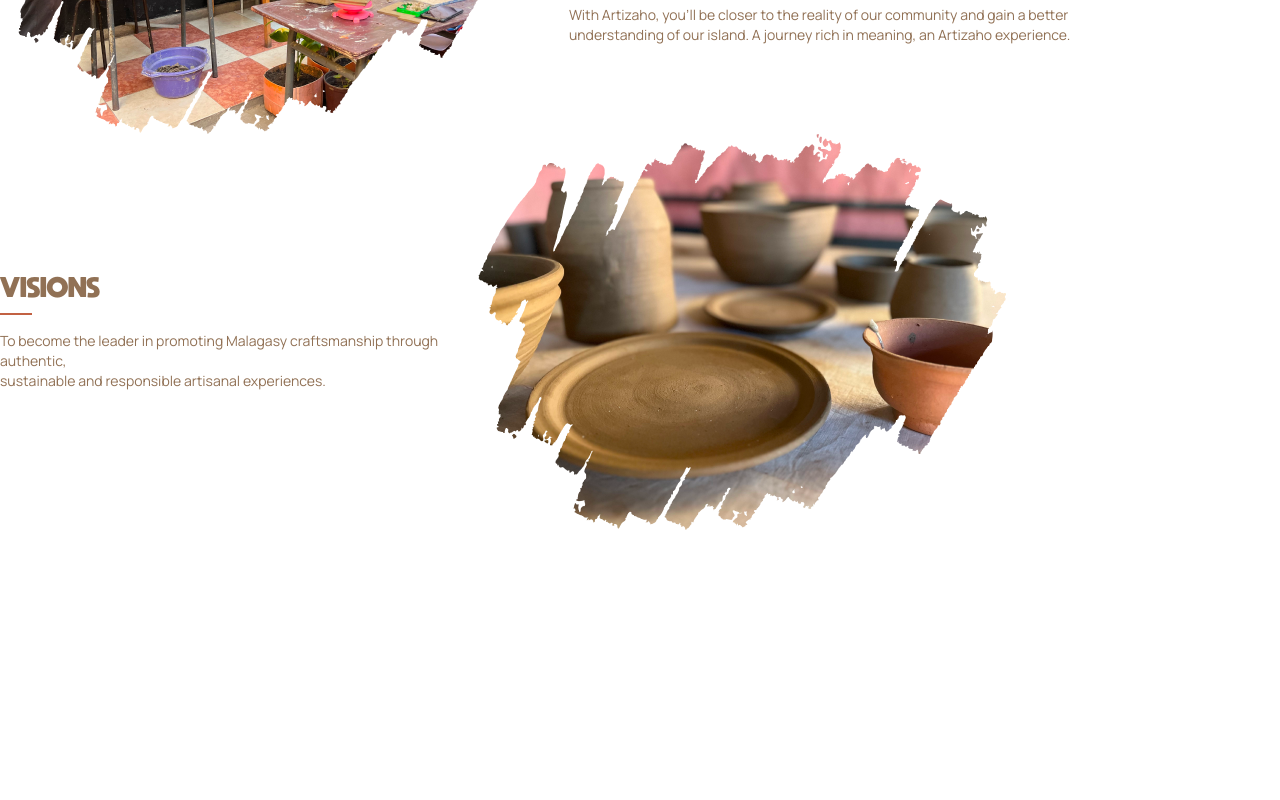
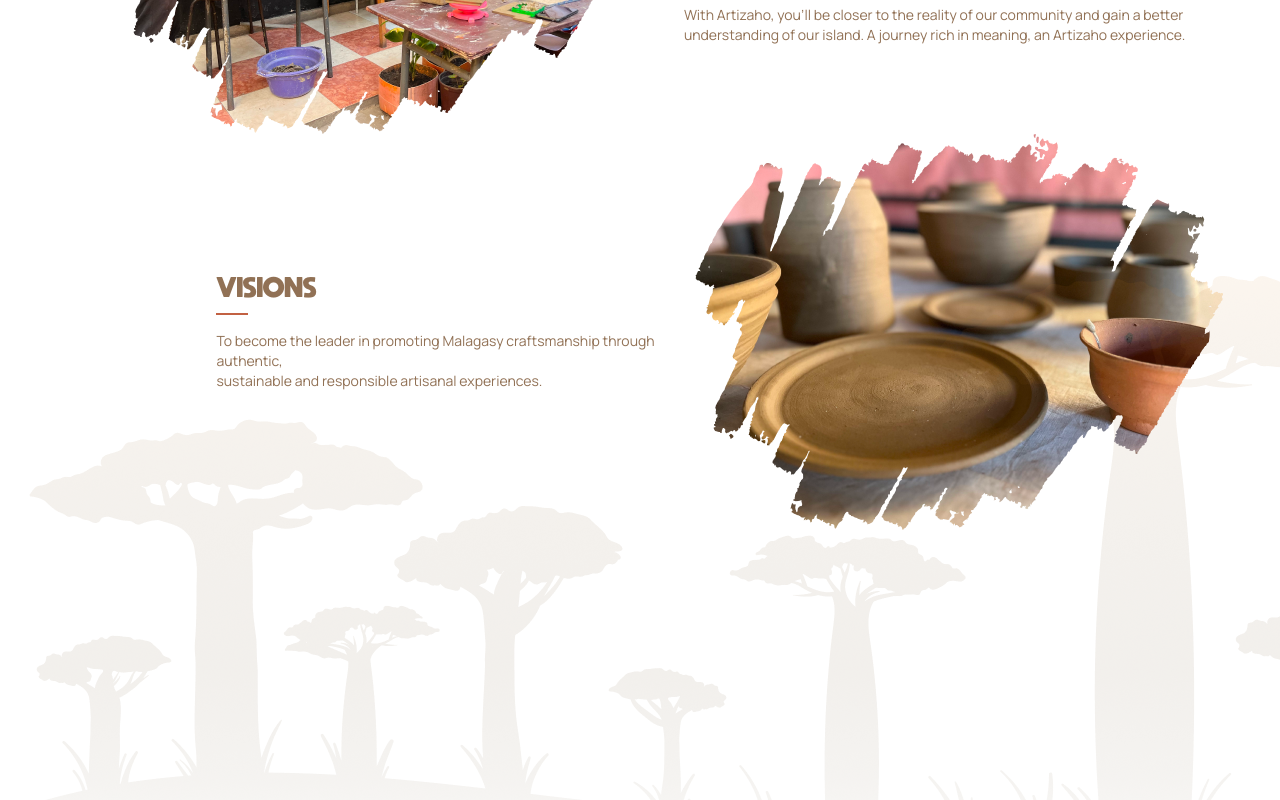
Before and after one commit to andrianina4/ARTIZAHO, a Next.js app: page /whoare in a window 1280 px wide. Shown: the part 371-1171 px from the top of the page. Before the commit the page ends 901 px from the top, so only its background shows below. Built offline with nearby package versions, Linux system fonts and the light colour scheme.

Commit message:
MAJ bg whoare

```diff
--- a/app/layout.tsx
+++ b/app/layout.tsx
@@ -14,7 +14,7 @@ export default function RootLayout({
 }) {
   return (
     <html lang="en">
-      <body className="font-manrope relative text-black-default bg-white text-base">
+      <body className="font-manrope relative text-black-default bg-white text-base ">
         {children}
       </body>
     </html>
--- a/app/whoare/page.tsx
+++ b/app/whoare/page.tsx
@@ -1,33 +1,31 @@
 import Title from "@/components/Title";
 import NavBar from "@/components/nav-bar";
-import { whoare1, whoare2 } from "@/constants/link/images";
+import { baobabWhoAre, whoare1, whoare2 } from "@/constants/link/images";
 import Image from "next/image";
 
 export default function page() {
   return (
-    <div className="bg-[#FFF] w-[1440px] mx-auto">
+    <>
+      <div className="bg-[#FFF] w-[1440px] mx-auto overflow-hidden">
         <header>
           <NavBar isWhite={true} />
         </header>
 
-      <div className="bodyContainer flex items-center gap-10">
-        <Image
-          src={whoare1}
-          alt="whoare1"
-        />
+        <div className="bodyContainer flex items-center gap-10 justify-center">
+          <Image src={whoare1} alt="whoare1" />
 
           <div className="text-brown">
             <Title title="WHO WE ARE" />
 
             <p className="font-manrope text-sm font-normal mt-4">
               Artizaho is a structure that works to highlight Malagasy craftsmen
-            and know-how. It&apos;s <br /> an approach to travel that allows you
-            to take your time and connect with the world around you.
+              and know-how. It&apos;s <br /> an approach to travel that allows
+              you to take your time and connect with the world around you.
               <br /> <br />
               With us, you&apos;ll push open the doors of their workshops,
-            discover their world and their passion & you&apos;ll <br /> get your
-            hands dirty to make yourself a tangible souvenir of your trip.{" "}
-            <br />
+              discover their world and their passion & you&apos;ll <br /> get
+              your hands dirty to make yourself a tangible souvenir of your
+              trip. <br />
               <br /> With Artizaho, you&apos;ll be closer to the reality of our
               community and gain a better
               <br /> understanding of our island. A journey rich in meaning, an
@@ -36,7 +34,8 @@ export default function page() {
           </div>
         </div>
 
-      <div className="bodyContainer flex items-center gap-10">
+        <div className="relative h-[665.94px]">
+          <div className="bodyContainer flex items-center gap-10  justify-center">
             <div className="text-brown">
               <Title title="VISIONS" />
 
@@ -47,11 +46,14 @@ export default function page() {
               </p>
             </div>
 
-        <Image
-          src={whoare2}
-          alt="whoare2"
-        />
+            <Image src={whoare2} alt="whoare2" />
+          </div>
+
+          <div className=" bg-transparent bottom-[-10%] absolute ">
+            <Image src={baobabWhoAre} alt="baobabWhoAre" />
           </div>
         </div>
+      </div>
+    </>
   );
 }
--- a/constants/link/images.ts
+++ b/constants/link/images.ts
@@ -9,6 +9,8 @@ import OrangeMoney from "../../public/images/orange-money.png";
 import Mvola from "../../public/images/mvola_728x534 2.svg";
 import whoare1 from "../../public/images/whoare1.png";
 import whoare2 from "../../public/images/whoare2.png";
+import baobabBg from "../../public/images/baobabBg.png";
+import baobabWhoAre from "../../public/images/baobabWhoAre.png";
 
 export {
   artizahoWhite,
@@ -22,4 +24,6 @@ export {
   Mvola,
   whoare1,
   whoare2,
+  baobabBg,
+  baobabWhoAre,
 };
--- a/tailwind.config.ts
+++ b/tailwind.config.ts
@@ -1,4 +1,4 @@
-import type {Config} from "tailwindcss";
+import type { Config } from "tailwindcss";
 
 const config: Config = {
   content: [
@@ -13,7 +13,7 @@ const config: Config = {
         "custom-2": "15% 15% 30% 15% 20% 5%",
         "custom-3": "15% 25% 20% 20% 10% 10%",
         "custom-4": "20% 40% 25% 15%",
-				"custom-5": "25% 50% 25%"
+        "custom-5": "25% 50% 25%",
       },
       boxShadow: {
         card: "0px 16px 35px 0px rgba(0, 0, 0, 0.08)",
@@ -51,6 +51,7 @@ const config: Config = {
         "bg-feedback":
           "linear-gradient(0deg, rgba(58, 33, 11, 0.60) 0%, rgba(58, 33, 11, 0.60) 100%), url('/images/bg-feedback.jpeg')",
         "bg-accueil-video": "url('/images/imgVideo.jpeg') ",
+        "bg-baobabWhoAre": "url('/images/baobabWhoAre.png') ",
         // "url('/images/imgVideo.jpeg'), lightgray 50% / cover no-repeat",
       },
       maxWidth: {
```
Also changed, not shown: public/images/baobabBg.png (added), public/images/baobabWhoAre.png (added). Lines whose indentation alone changed are shown as unchanged.
